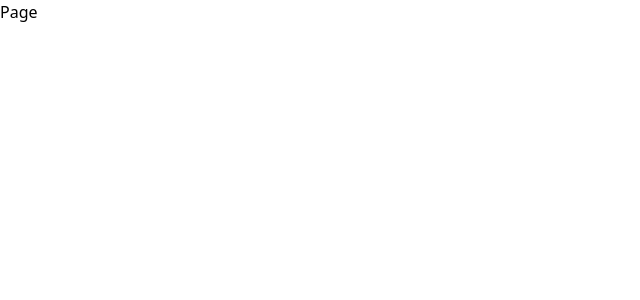
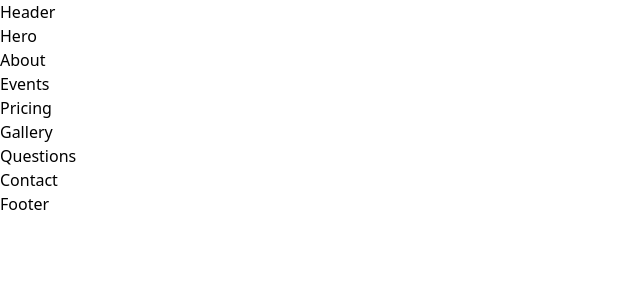
Before and after one commit to developer-samara-web/strekoza94.ru, a Next.js app: page / in a window 1280 px wide. Shown: the top 300 px of the page, without its empty margins (0-640 px from the left). Built offline with nearby package versions, Linux system fonts and the light colour scheme.

Commit message:
update: Adding a basic project structure

```diff
--- a/app/page.js
+++ b/app/page.js
@@ -1,3 +1,13 @@
+import Header from "@/components/Header/Header";
+import Hero from "@/components/Hero/Hero";
+import About from "@/components/About/About";
+import Events from "@/components/Events/Events";
+import Pricing from "@/components/Pricing/Pricing";
+import Gallery from "@/components/Gallery/Gallery";
+import Questions from "@/components/Questions/Questions";
+import Contact from "@/components/Contact/Contact";
+import Footer from "@/components/Footer/Footer";
+
 export const metadata = {
 	title: "Стрекоза - детский игровой центр",
 	description: "Generated by create next app",
@@ -6,7 +16,15 @@ export const metadata = {
 const Home = () => {
 	return (
 		<main>
-			<div>Page</div>
+			<Header />
+			<Hero />
+			<About />
+			<Events />
+			<Pricing />
+			<Gallery />
+			<Questions />
+			<Contact />
+			<Footer />
 		</main>
 	);
 }
--- /dev/null
+++ b/components/About/About.js
@@ -0,0 +1,5 @@
+const About = () => {
+	return <section>About</section>;
+}
+
+export default About;
--- /dev/null
+++ b/components/Contact/Contact.js
@@ -0,0 +1,5 @@
+const Contact = () => {
+	return <section>Contact</section>;
+}
+
+export default Contact;
--- /dev/null
+++ b/components/Events/Events.js
@@ -0,0 +1,5 @@
+const Events = () => {
+	return <section>Events</section>;
+}
+
+export default Events;
--- /dev/null
+++ b/components/Footer/Footer.js
@@ -0,0 +1,5 @@
+const Footer = () => {
+	return <section>Footer</section>;
+}
+
+export default Footer;
--- /dev/null
+++ b/components/Gallery/Gallery.js
@@ -0,0 +1,5 @@
+const Gallery = () => {
+	return <section>Gallery</section>;
+}
+
+export default Gallery;
--- /dev/null
+++ b/components/Header/Header.js
@@ -0,0 +1,5 @@
+const Header = () => {
+	return <section>Header</section>;
+}
+
+export default Header;
--- /dev/null
+++ b/components/Hero/Hero.js
@@ -0,0 +1,5 @@
+const Hero = () => {
+	return <section>Hero</section>;
+}
+
+export default Hero;
--- /dev/null
+++ b/components/Pricing/Pricing.js
@@ -0,0 +1,5 @@
+const Pricing = () => {
+	return <section>Pricing</section>;
+}
+
+export default Pricing;
--- /dev/null
+++ b/components/Questions/Questions.js
@@ -0,0 +1,5 @@
+const Questions = () => {
+	return <section>Questions</section>;
+}
+
+export default Questions;
```
